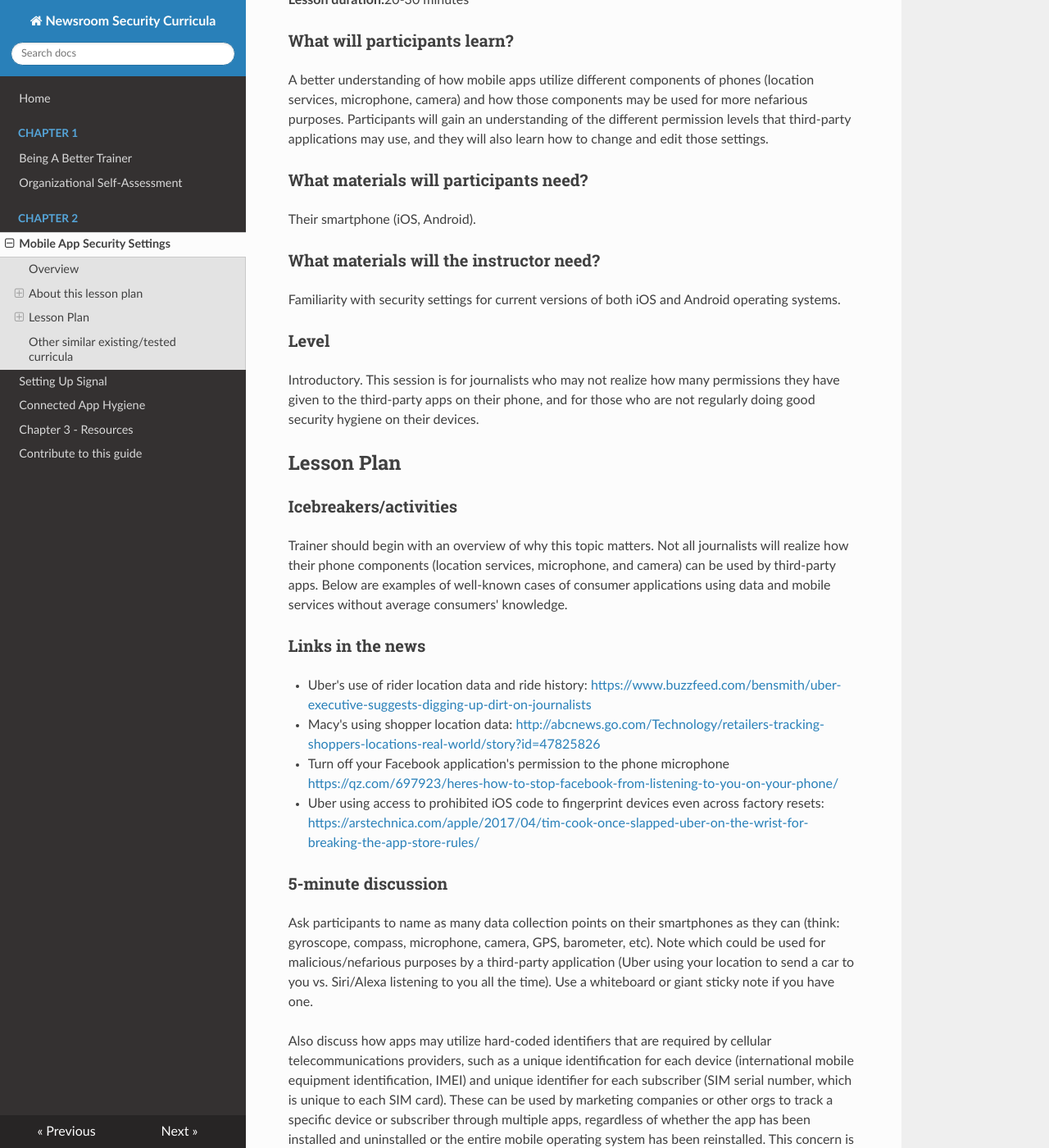
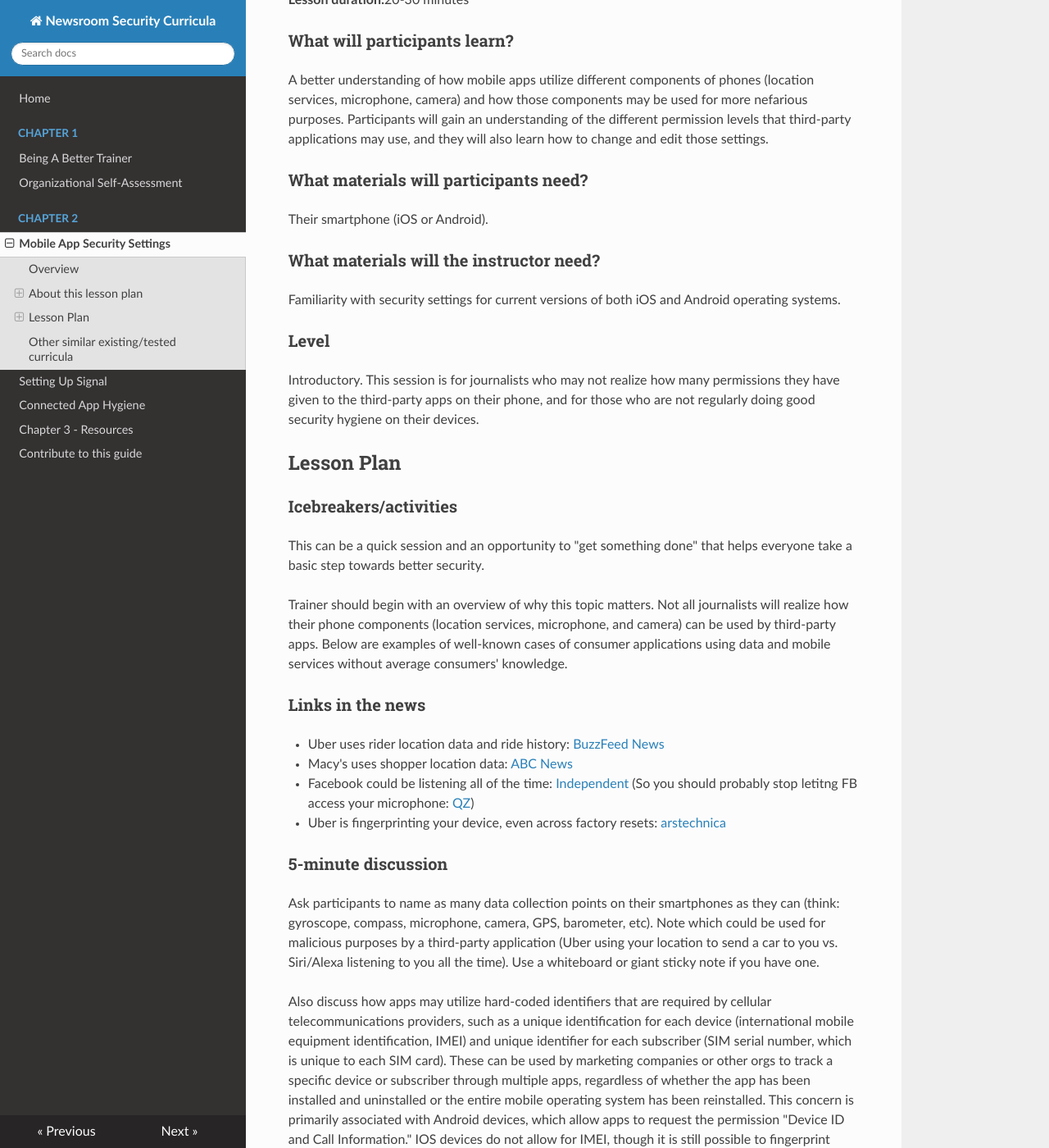
Before and after one commit to OpenNewsLabs/field-guide-security-training-newsroom, an MkDocs documentation site: the page built from docs/Chapter02-01-Checking-Security-Settings.md, in a window 1280 px wide and 1400 px high, scrolled down 500 px. Shown: the whole window at 82% size. Built offline with MkDocs 1.6.1, drawn with Linux system fonts in a browser that asks for light colours; nearby versions of some CDN libraries; old or Windows-style settings are respelled for this version of MkDocs; some of the changed text lies outside the part shown.

Commit message:
Reviewed and tidied.

```diff
--- a/docs/Chapter02-01-Checking-Security-Settings.md
+++ b/docs/Chapter02-01-Checking-Security-Settings.md
@@ -28,7 +28,7 @@
 
 ### What materials will participants need?
 
-Their smartphone (iOS, Android).
+Their smartphone (iOS or Android).
 
 ### What materials will the instructor need?
 
@@ -46,6 +46,8 @@
 
 ### Icebreakers/activities
 
+This can be a quick session and an opportunity to "get something done" that helps everyone take a basic step towards better security.
+
 Trainer should begin with an overview of why this topic matters. Not all
 journalists will realize how their phone components (location services,
 microphone, and camera) can be used by third-party apps. Below are
@@ -54,25 +56,20 @@
 
 ### Links in the news
 
-* Uber's use of rider location data and ride history:
-[https://www.buzzfeed.com/bensmith/uber-executive-suggests-digging-up-dirt-on-journalists](https://www.buzzfeed.com/bensmith/uber-executive-suggests-digging-up-dirt-on-journalists)
+* Uber uses rider location data and ride history: [BuzzFeed News](https://www.buzzfeed.com/bensmith/uber-executive-suggests-digging-up-dirt-on-journalists)
 
-* Macy's using shopper location data:
-[http://abcnews.go.com/Technology/retailers-tracking-shoppers-locations-real-world/story?id=47825826](http://abcnews.go.com/Technology/retailers-tracking-shoppers-locations-real-world/story?id=47825826)
+* Macy's uses shopper location data: [ABC News](http://abcnews.go.com/Technology/retailers-tracking-shoppers-locations-real-world/story?id=47825826)
 
-* Turn off your Facebook application's permission to the phone microphone
-[https://qz.com/697923/heres-how-to-stop-facebook-from-listening-to-you-on-your-phone/](https://qz.com/697923/heres-how-to-stop-facebook-from-listening-to-you-on-your-phone/)
+* Facebook could be listening all of the time: [Independent](http://www.independent.co.uk/life-style/gadgets-and-tech/news/facebook-using-people-s-phones-to-listen-in-on-what-they-re-saying-claims-professor-a7057526.html) (So you should probably stop letitng FB access your microphone: [QZ](https://qz.com/697923/heres-how-to-stop-facebook-from-listening-to-you-on-your-phone/))
 
-* Uber using access to prohibited iOS code to fingerprint devices even
-across factory resets:
-[https://arstechnica.com/apple/2017/04/tim-cook-once-slapped-uber-on-the-wrist-for-breaking-the-app-store-rules/](https://arstechnica.com/apple/2017/04/tim-cook-once-slapped-uber-on-the-wrist-for-breaking-the-app-store-rules/)
+* Uber is fingerprinting your device, even across factory resets: [arstechnica](https://arstechnica.com/apple/2017/04/tim-cook-once-slapped-uber-on-the-wrist-for-breaking-the-app-store-rules/)
 
 
 ### 5-minute discussion
 
 Ask participants to name as many data collection points on their
 smartphones as they can (think: gyroscope, compass, microphone, camera,
-GPS, barometer, etc). Note which could be used for malicious/nefarious
+GPS, barometer, etc). Note which could be used for malicious
 purposes by a third-party application (Uber using your location to send
 a car to you vs. Siri/Alexa listening to you all the time). Use a
 whiteboard or giant sticky note if you have one.
@@ -98,7 +95,6 @@
 microphone, and camera. (If someone wants to review their phone settings
 individually, let them know that's OK.)
 
-
 While the group is reviewing their privacy settings, it's a good time to
 talk about how and why a seemingly unrelated application may ask for
 access to the camera, microphone or location services.
@@ -123,7 +119,7 @@
     application has used your location recently or within the past 24
     hours.
 
-![iOS Location Services settings](img/ch2-1/ch2-1-1.PNG)
+![iOS Location Services settings](img/ch2-1/ch2-1-1.png)
 
 * Microphone
 
@@ -146,9 +142,6 @@
 
 **For Android users:**
 
-*(TK this section could use some fleshing out if there
-are more Android experts out there--ecg, kg)*
-
 The process of checking application permission settings differs between
 Android versions.
 
@@ -165,7 +158,7 @@
 * Android versions before 6.0: Open **Settings > Apps** and select an app -
     permissions the app uses are displayed.
 
-![Android App Permissions](img/ch2-1/ch2-1-2.PNG)
+![Android App Permissions](img/ch2-1/ch2-1-2.png)
 
 ## Other similar existing/tested curricula
 
```
Also changed, not shown: docs/img/ch2-1-1.png (renamed from docs/img/ch2-1-1.PNG).
